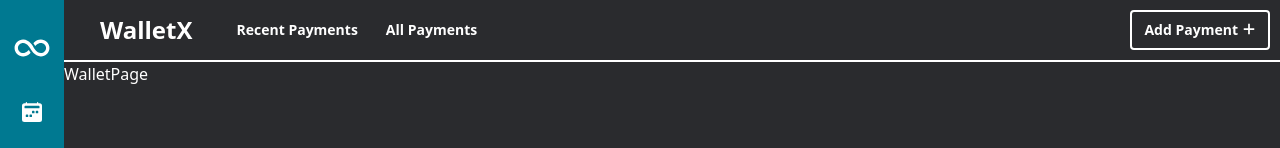
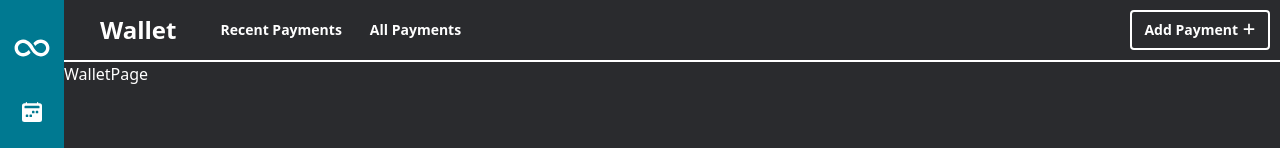
Before and after one commit to Vinhanova/infinity, a React (Vite) app: page /wallet in a window 1280 px wide. Shown: the top 148 px of the page. Built offline with nearby package versions, Linux system fonts and the light colour scheme; no server answers.

Commit message:
Update WalletLayout.tsx

```diff
--- a/src/layouts/WalletLayout.tsx
+++ b/src/layouts/WalletLayout.tsx
@@ -9,7 +9,7 @@ const WalletLayout: FC = () => {
       <TopBar
         start={[
           <NavLink to={'/wallet'} className='mr-4 ml-2 py-2 px-0.5 text-2xl'>
-            WalletX
+            Wallet
           </NavLink>,
           <NavLink to={'/wallet/recent-payments'} className='py-2 px-0.5'>
             Recent Payments
```
